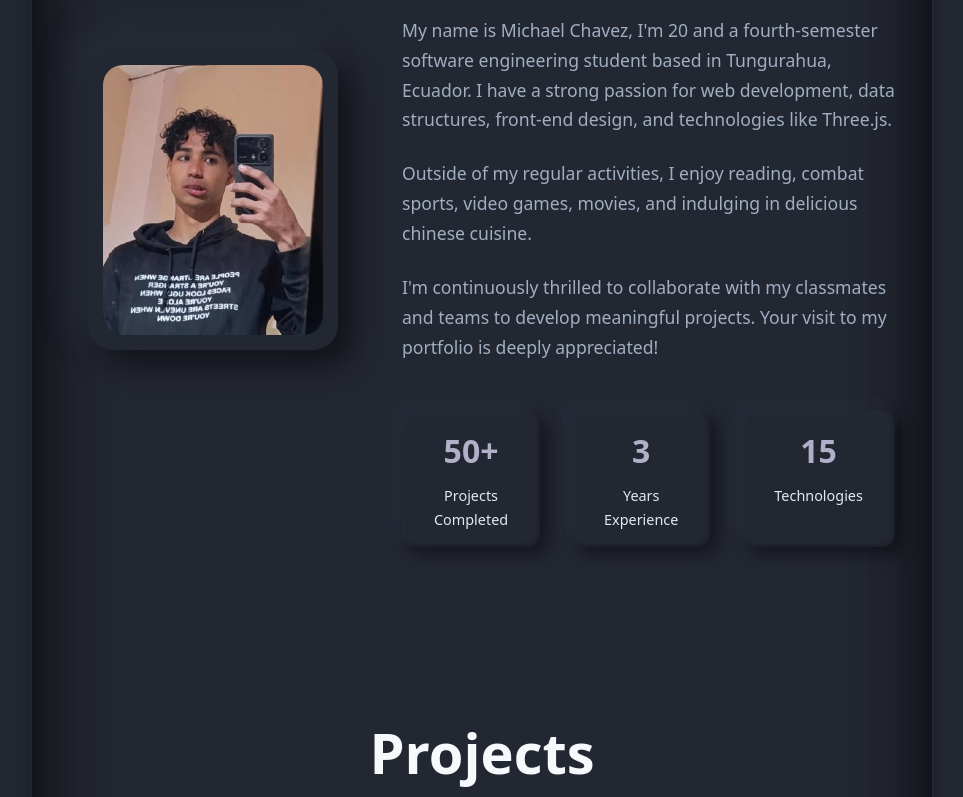
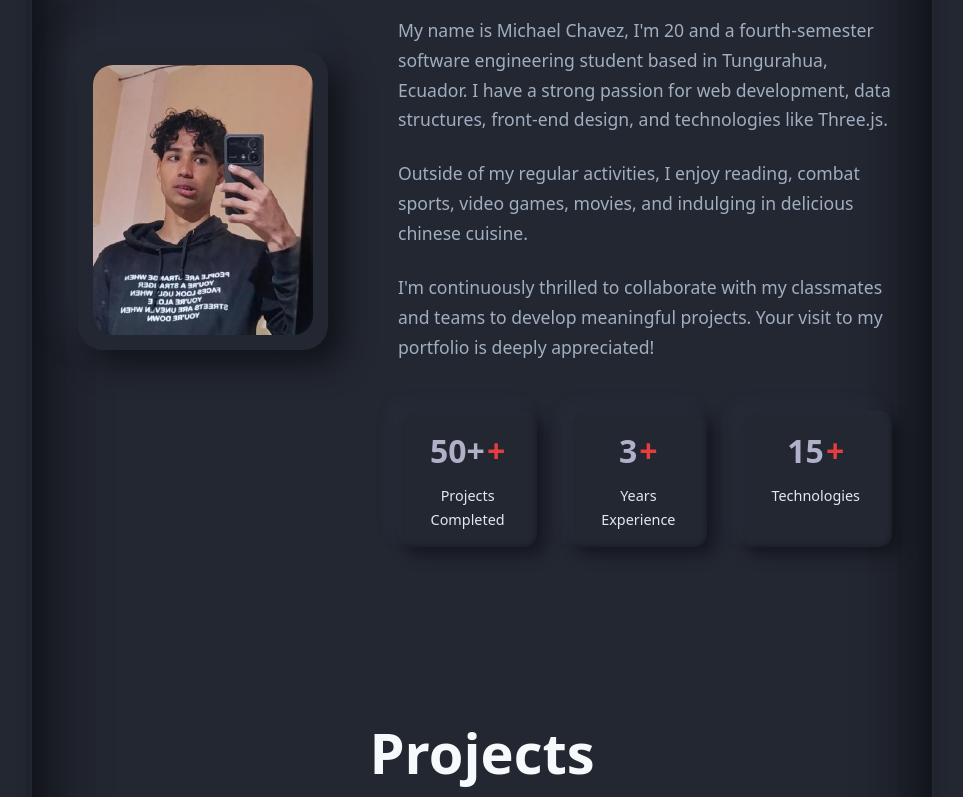
Before and after one commit to xxxMichael/Neumorphism-Portfolio, a React (Vite) app: page / in a window 1280 px wide. Shown: the part 1137-1934 px from the top of the page, without its empty margins (158-1121 px from the left). Built offline with nearby package versions, Linux system fonts and the light colour scheme.

Commit message:
Se ajustan los estilos del componente About, mejorando el padding y añadiendo nuevos estilos para los números de estadísticas.

```diff
--- a/src/components/sections/About.css
+++ b/src/components/sections/About.css
@@ -4,7 +4,7 @@
   color: #f7fafc;
   display: flex;
   align-items: center;
-  padding: 1rem 1rem;
+  padding: 1rem -2rem;
   position: relative;
 }
 
@@ -12,6 +12,17 @@
   width: 100%;
   max-width: 1200px;
   margin: 0 auto;
+}
+
+.about__stat-number-accent {
+  color: #e53e3e;
+  position: relative;
+}
+
+.about__stat-number::after {
+  content: '+';
+  color: #e53e3e;
+  margin-left: 2px;
 }
 
 .about__grid {
@@ -148,6 +159,7 @@
     opacity: 0;
     transform: translateY(30px);
   }
+
   to {
     opacity: 1;
     transform: translateY(0);
```
